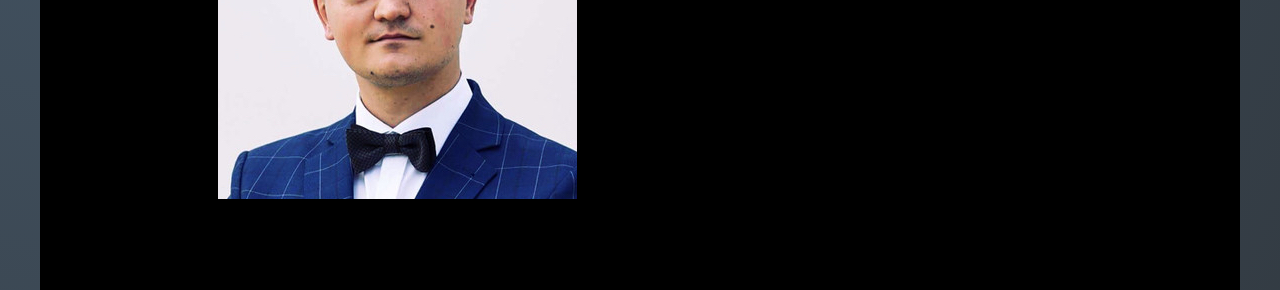
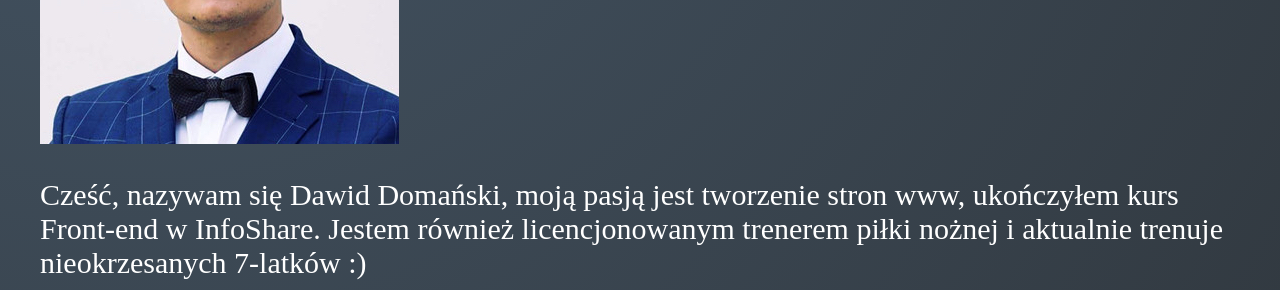
Before and after one commit to Davioli91/Portfolio, a plain HTML site: page index.html in a window 1280 px wide. Shown: the part 1044-1334 px from the top of the page. Drawn offline with Linux system fonts and the light colour scheme.

Commit message:
min change

```diff
--- a/index.html
+++ b/index.html
@@ -37,32 +37,13 @@
     </section>
 
     <section id="aboutMe">
-        <div class="container">
+        <div class="containerAboutMe">
             <div class="aboutMeInfo">
                 <img src="image/dawid2.jpg" alt="Dawid Domański">
-                <h3>Dawid Domański</h3>
-                <p class="info">Finansista z zawodu. Entuzjasta piłki nożnej, trenujący nieokrzesanych 6-latków.</p>
-
-                <div class="buttonGroup">
-                    <a href="https://www.linkedin.com/in/dawid-domański-6235b4132" target="_blank">
-                        <img class="button" src="./image/linkedin.png" alt="linkedin dawid">
-                    </a>
-                    <a href="https://github.com/Davioli91" target=blank>
-                        <img class="button" src="./image/github.png" alt="Github dawid">
-                    </a>
-
-                </div>
-          </div>
-
-
-
+                <p class="info">Cześć, nazywam się Dawid Domański, moją pasją jest tworzenie stron www, ukończyłem kurs Front-end w InfoShare. Jestem również licencjonowanym trenerem piłki nożnej i aktualnie trenuje nieokrzesanych 7-latków :)</p>
+            </div>
         </div>
-
-
-
-
     </section>
-
 
     <section id="technology">
         <div class="container">
@@ -95,8 +76,17 @@
     </section>
     <section id="contact">
         <div class="containerContact">
-            <p>Konakt</p>
+            <div class="buttonGroup">
+                <a href="https://www.linkedin.com/in/dawid-domański-6235b4132" target="_blank">
+                    <img class="button" src="./image/linkedin.png" alt="linkedin dawid">
+                </a>
+                <a href="https://github.com/Davioli91" target=blank>
+                    <img class="button" src="./image/github.png" alt="Github dawid">
+                </a>
+
+            </div>
             <form class="formContact">
+                <p>Możesz napisać również do mnie wiadomość</p>
                 <input class="textInput" type="text" name="text" id="text" placeholder="Imię" required>
                 <input class="textInput" type="email" name="email" id="email" placeholder="Podaj swój adres e-mail"
                     required>
@@ -114,7 +104,7 @@
     </footer>
 
 
-<script src="script.js"></script>
+    <script src="script.js"></script>
 </body>
 
 </html>
--- a/style.css
+++ b/style.css
@@ -1,6 +1,6 @@
 /* General styles */
 :root{
-    --primaryColor: #28bb76;
+    --primaryColor: #9520c4;
     --secondaryColor: #427c5b;
     --thirdColor: #fff;
     --forthColor: #1a1a1a;
@@ -38,12 +38,20 @@ body{
 }
 .containerContact{
     width: 1200px;
-    height: 500px;
+    height: 800px;
     margin: 0 auto;
     padding: 0 auto;
     display: flex;
     flex-flow: row wrap;
     justify-content: space-around;
+
+}
+.containerAboutMe{
+    width: 1200px;
+    height: 500px;
+    margin: 0 auto;
+    padding: 0 auto;
+    display: flex;
 
 }
 .formContact{
@@ -110,6 +118,10 @@ textarea {
     font-size: 50px;
     width: 100%;
     letter-spacing: .35em;
+}
+.info {
+    font-size: 30px;
+    color: #fff;
 }
 
 div.functions{
@@ -206,6 +218,10 @@ footer{
     flex-direction: column;
     text-align: center;
 }
+.button {
+    max-width: 200px;
+    max-height: 200px;
+}
 
 
 
```
